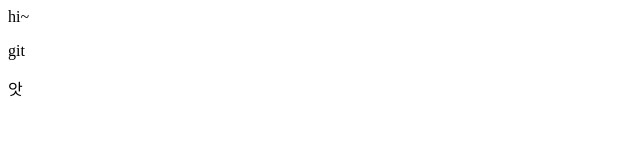
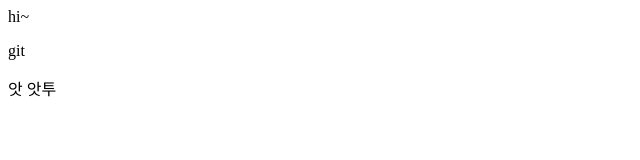
Before and after one commit to common427/2023java_web, a plain HTML site: page index.html in a window 1280 px wide. Shown: the full height of the page, 0-640 px from the left. Drawn offline with Linux system fonts and the light colour scheme.

Commit message:
Update index.html
머니

```diff
--- a/index.html
+++ b/index.html
@@ -10,6 +10,7 @@
         hi~<br>
         <p>git</p>
         앗
+        앗투
     </div>
 </body>
 </html>
```
